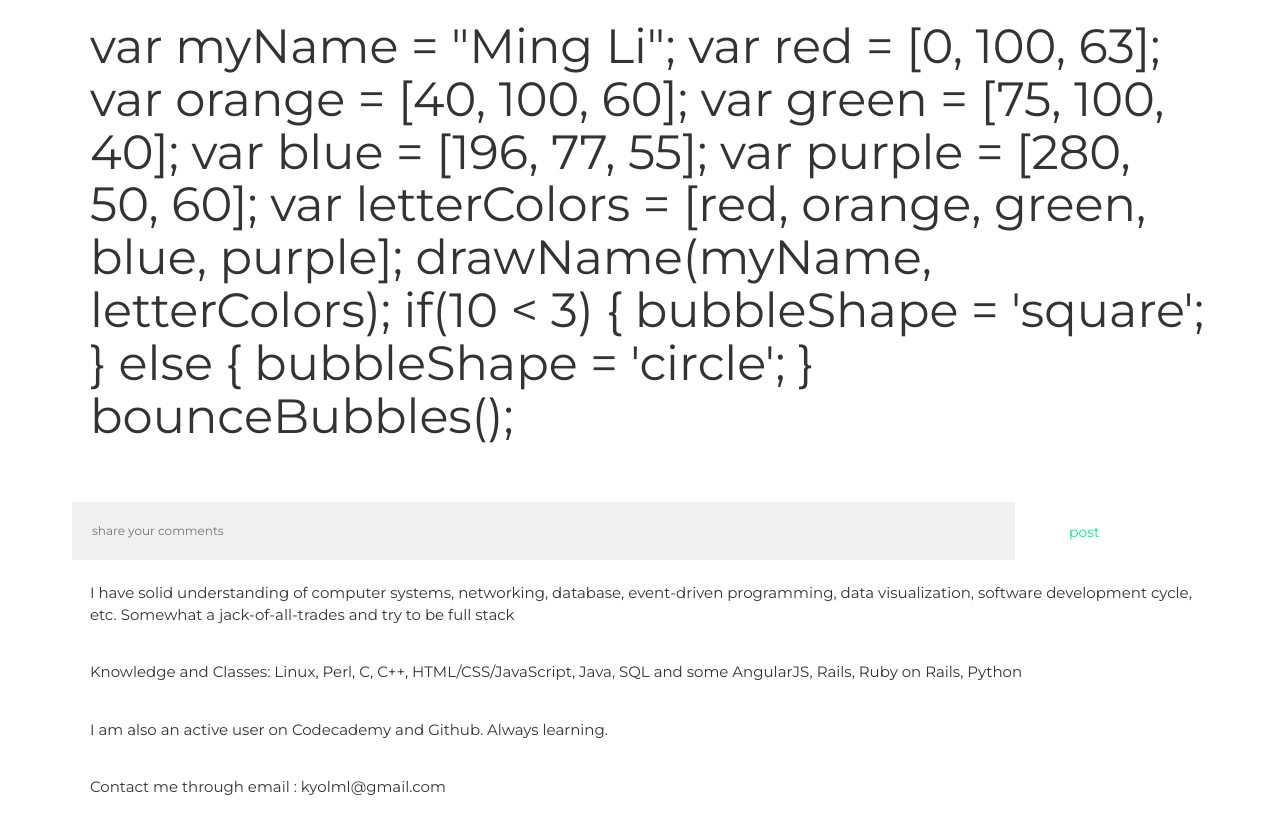
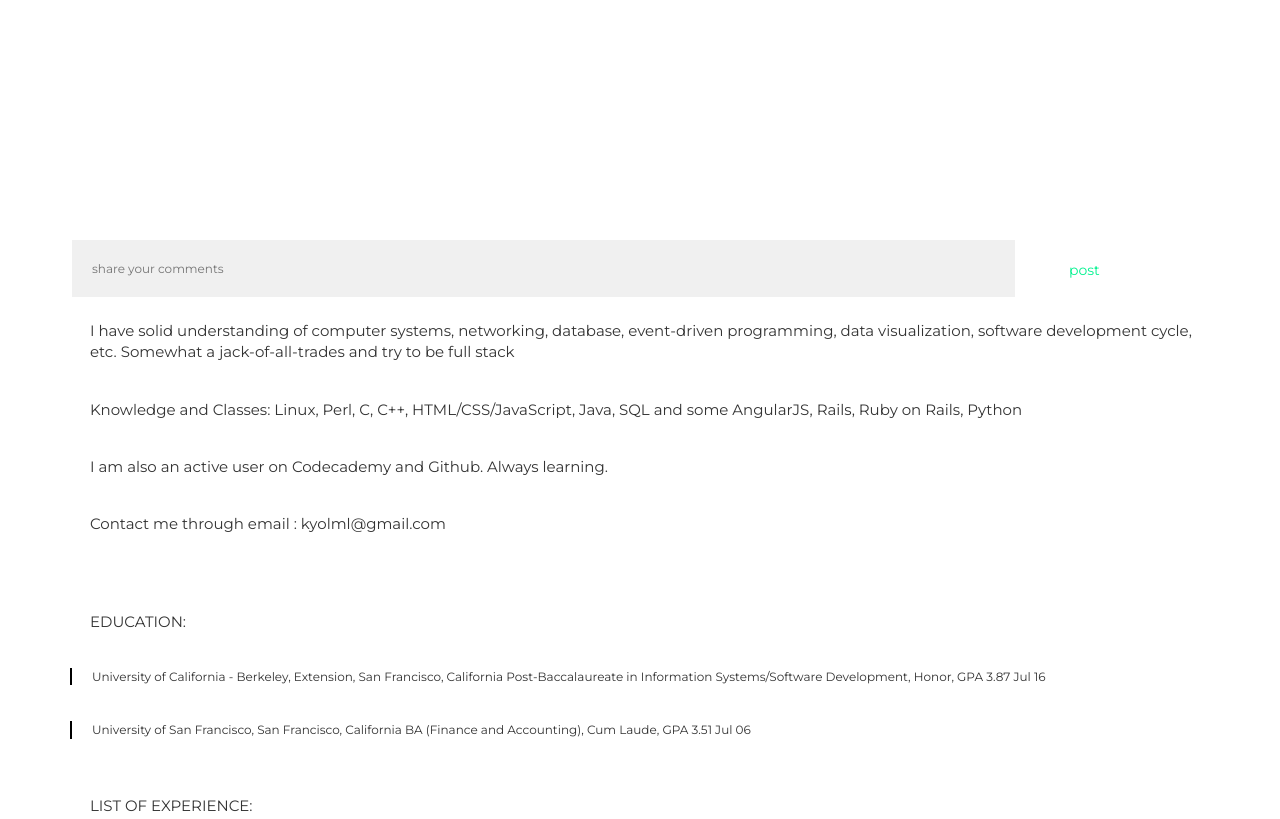
Before and after one commit to kyolml/kyolml.github.io, a plain HTML site: page index.html in a window 1280 px wide. Shown: the top 819 px of the page. Drawn offline with nearby package versions, Linux system fonts and the light colour scheme; a script that the page names is missing.

Commit message:
Update index.html

```diff
--- a/index.html
+++ b/index.html
@@ -22,27 +22,18 @@
 
                     <div class="col-xs-12 col-md-12">
 
-                        <h1>var myName = "Ming Li";
+                        <h1><head>
+    <script type="text/javascript" src="//code.jquery.com/jquery-1.10.2.min.js"></script>
+    <script type="text/javascript" src="http://s3.amazonaws.com/codecademy-content/courses/hour-of-code/js/alphabet.js"></script>
+  </head>
+  <body>
+    <canvas id="myCanvas"></canvas>
+    <script type="text/javascript" src="http://s3.amazonaws.com/codecademy-content/courses/hour-of-code/js/bubbles.js"></script>
+    <script type="text/javascript" src="main.js"></script>
+  </body>
 
-var red = [0, 100, 63];
-var orange = [40, 100, 60];
-var green = [75, 100, 40];
-var blue = [196, 77, 55];
-var purple = [280, 50, 60];
-var letterColors = [red, orange, green, blue, purple];
 
-drawName(myName, letterColors);
-
-if(10 < 3)
-{
-    bubbleShape = 'square';
-}
-else
-{
-    bubbleShape = 'circle';
-}
-
-bounceBubbles();</h1>
+  </h1>
 
                     </div>
 
```
